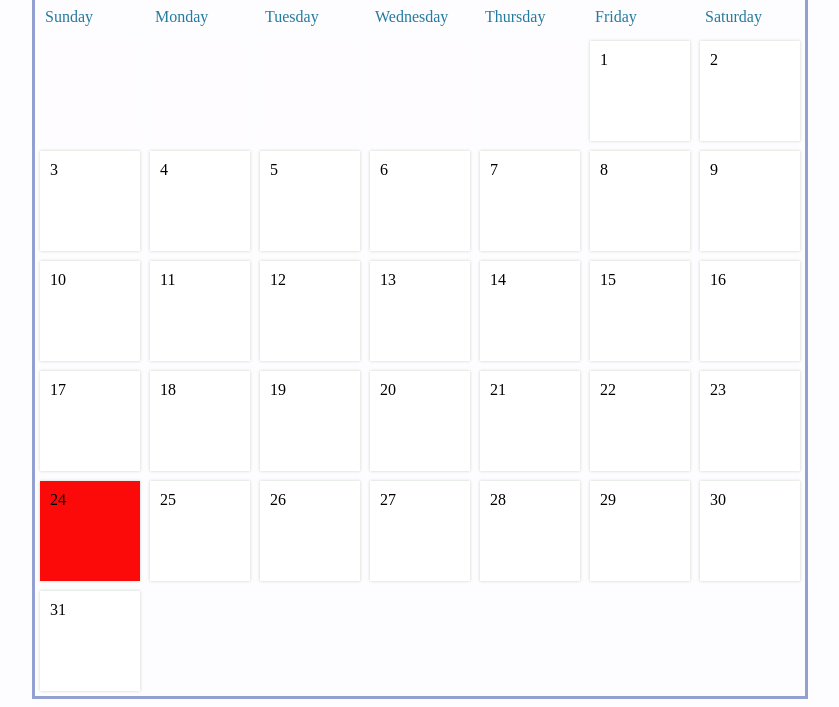
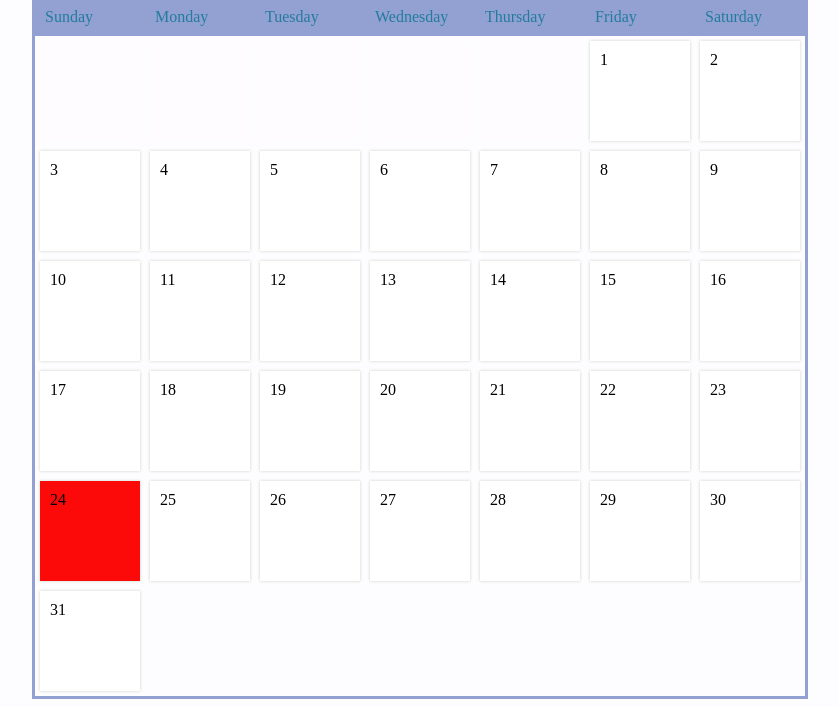
Before and after one commit to BartequaBlackmon/calendar_app, a plain HTML site: page index.html in a window 1280 px wide. Shown: the part 109-816 px from the top of the page, without its empty margins (220-1059 px from the left). Drawn offline with Linux system fonts and the light colour scheme.

Commit message:
Adding more styles

```diff
--- a/assets/style.css
+++ b/assets/style.css
@@ -38,10 +38,12 @@ body {
     width: 100%;
     display: flex;
     color: #247BA0;
+    background-color: #d36c6c;
   }
   #weekdays div {
     width: 100px;
     padding: 10px;
+    background-color: #92a1d1;
   }
   #calendar {
     width: 100%;
```
